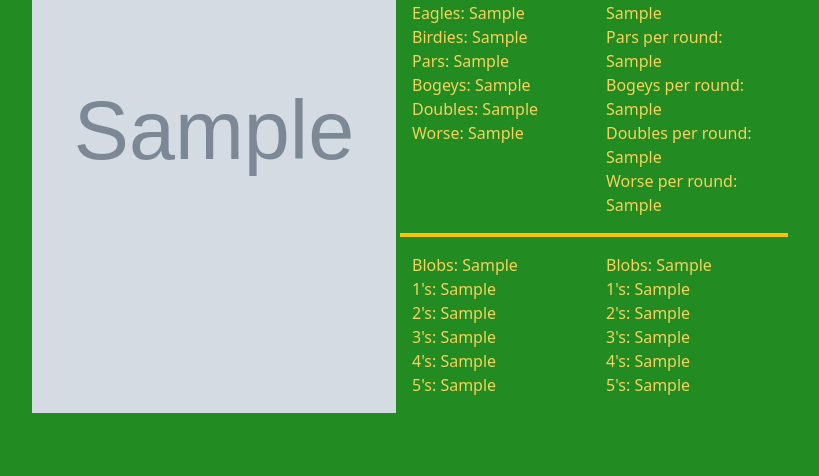
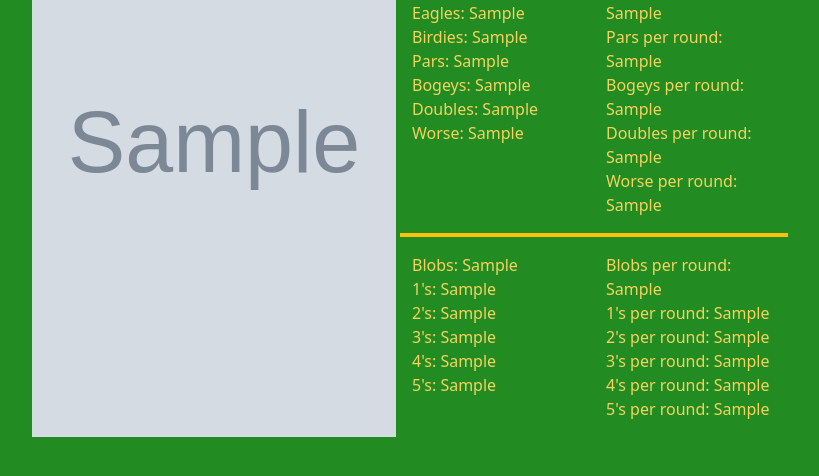
Before and after one commit to rgl1892/golf-2024, a Django app: template tournaments/templates/tournaments/player_stats/stats_page.html in a window 1280 px wide. Shown: the part 243-719 px from the top of the page, without its empty margins (236-1055 px from the left). Run offline with Django 4.2, Linux system fonts and the light colour scheme; tables that the repository leaves empty hold one stand-in row (values such as "Sample post"); the template is opened without the code that fills it: values that come from a table or form of the project are taken from there, most other values are stand-ins (such as "Sample title", 1, 10 or a date in 2020); grey boxes marked "Sample" are stand-in pictures.

Commit message:
added more stats

```diff
--- a/tournaments/templates/tournaments/player_stats/stats_page.html
+++ b/tournaments/templates/tournaments/player_stats/stats_page.html
@@ -72,17 +72,17 @@
             </div>
             <div class="col-12 col-lg-6">
                 <p>
-                    Blobs: {{stable_per_round.0}}
+                    Blobs per round: {{stable_per_round.0}}
                     <br>
-                    1's: {{stable_per_round.1}}
+                    1's per round: {{stable_per_round.1}}
                     <br>
-                    2's: {{stable_per_round.2}}
+                    2's per round: {{stable_per_round.2}}
                     <br>
-                    3's: {{stable_per_round.3}}
+                    3's per round: {{stable_per_round.3}}
                     <br>
-                    4's: {{stable_per_round.4}}
+                    4's per round: {{stable_per_round.4}}
                     <br>
-                    5's: {{stable_per_round.5}}
+                    5's per round: {{stable_per_round.5}}
                 </p>
             </div>
         </div>
```
